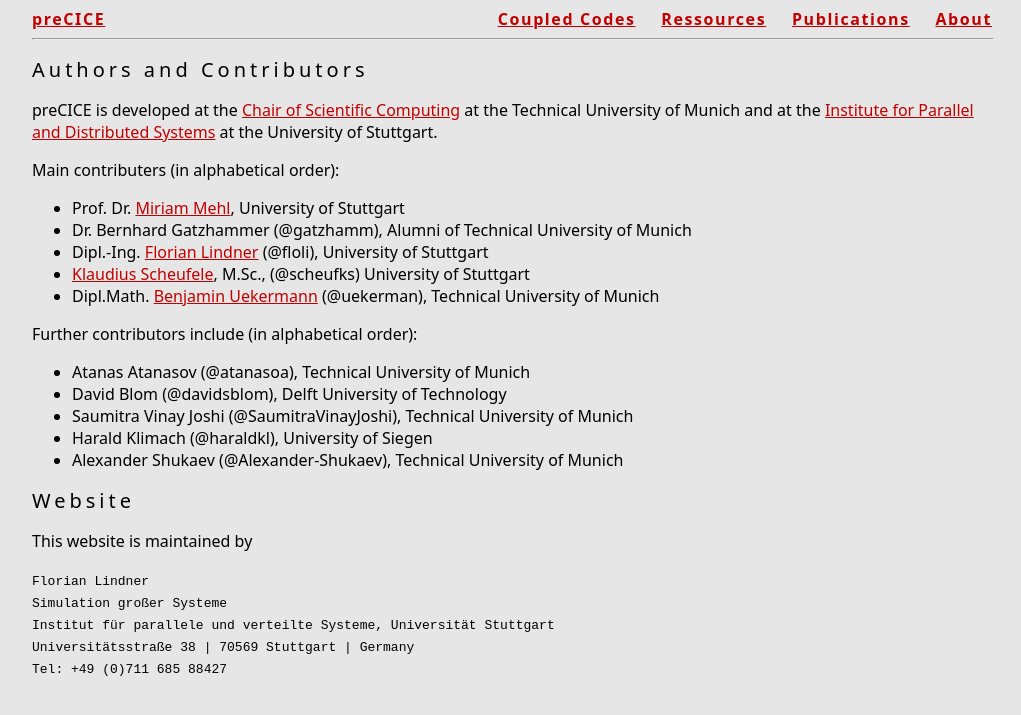
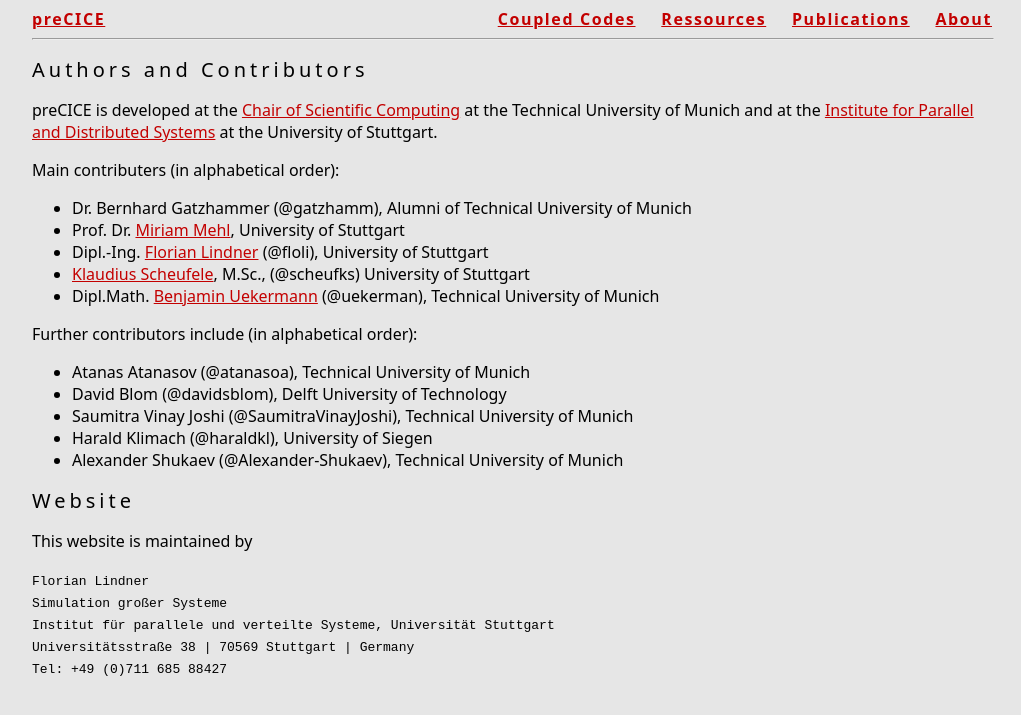
Before and after one commit to precice/precice.github.io_old, a Jekyll site: the page built from 08-about.md, in a window 1280 px wide. Shown: the top 715 px of the page, without its empty margins (128-1149 px from the left). Built offline with Jekyll 4.4.1, drawn with Linux system fonts in a browser that asks for light colours.

Commit message:
small fix

```diff
--- a/08-about.md
+++ b/08-about.md
@@ -9,8 +9,8 @@
 
 Main contributers (in alphabetical order):
 
++ Dr. Bernhard Gatzhammer (@gatzhamm), Alumni of Technical University of Munich
 + Prof. Dr. [Miriam Mehl](https://www.ipvs.uni-stuttgart.de/abteilungen/sgs/abteilung/mitarbeiter/Miriam.Mehl), University of Stuttgart
-+ Dr. Bernhard Gatzhammer (@gatzhamm), Alumni of Technical University of Munich
 + Dipl.-Ing. [Florian Lindner](https://www.ipvs.uni-stuttgart.de/abteilungen/sgs/abteilung/mitarbeiter/Florian.Lindner) (@floli), University of Stuttgart
 + [Klaudius Scheufele](https://www.ipvs.uni-stuttgart.de/abteilungen/sgs/abteilung/mitarbeiter/Klaudius.Scheufele), M.Sc., (@scheufks) University of Stuttgart
 + Dipl.Math. [Benjamin Uekermann](http://www5.in.tum.de/wiki/index.php/Dipl.-Math._Benjamin_Uekermann) (@uekerman), Technical University of Munich
```
